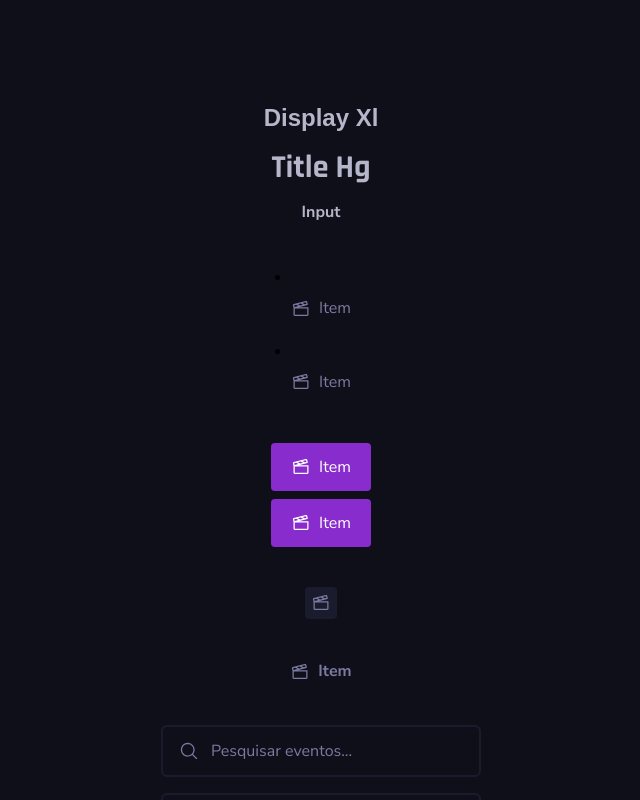
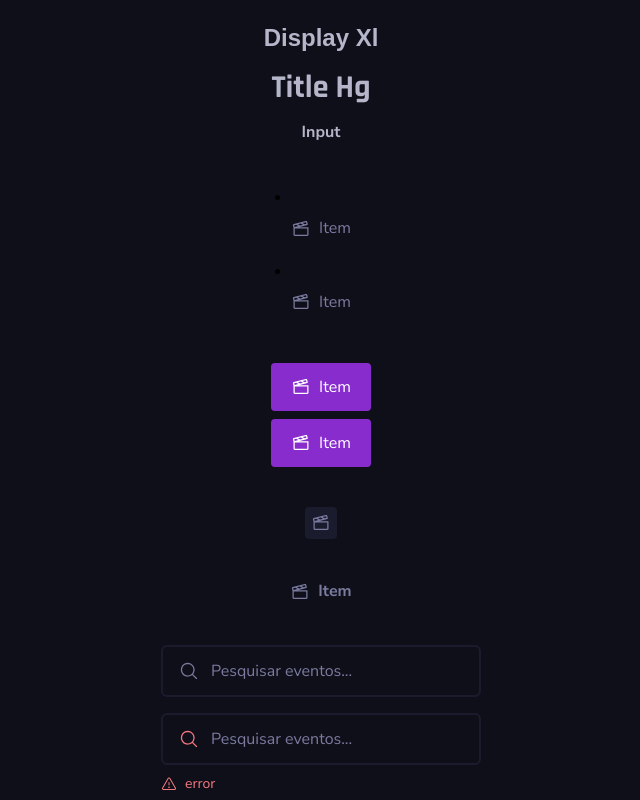
Before and after one commit to Edu-2de/fullstack-work-node, a React (Vite) app in the folder eventpass-web/: page /componentes in a window 1280 px wide. Shown: the top 800 px of the page, without its empty margins (319-959 px from the left). Built offline with nearby package versions, Linux system fonts and the light colour scheme; a web font is replaced by a local one.

Commit message:
feat: adiciona suporte a carregamento no componente EventCard e permite ícone personalizável no InputText

```diff
--- a/eventpass-web/src/components/eventCard.tsx
+++ b/eventpass-web/src/components/eventCard.tsx
@@ -2,6 +2,7 @@ import React, { useState } from "react";
 import { tv, type VariantProps } from "tailwind-variants";
 import StarFillIcon from "../assets/icons/Star-Fill.svg?react";
 import Icon from "./icon";
+import Skeleton from "./skeleton";
 import Text from "./text";
 
 const eventCardVariants = tv({
@@ -44,11 +45,13 @@ interface EventCardProps
         React.ComponentProps<"div">,
         VariantProps<typeof eventCardVariants> {
     event: Event;
+    isLoading?: boolean;
 }
 
 export default function EventCard({
     className,
     event,
+    isLoading,
     ...props
 }: EventCardProps) {
     const [isHover, setIsHover] = useState(false);
@@ -58,7 +61,7 @@ export default function EventCard({
             isHover,
         });
 
-    return (
+    return !isLoading ? (
         <div
             className={base({ className })}
             onMouseEnter={() => setIsHover(true)}
@@ -101,5 +104,7 @@ export default function EventCard({
                 </div>
             </div>
         </div>
+    ) : (
+        <Skeleton className={`w-70 h-100 rounded-2xl ${className || ""}`} />
     );
 }
--- a/eventpass-web/src/components/input-text.tsx
+++ b/eventpass-web/src/components/input-text.tsx
@@ -63,12 +63,14 @@ interface InputTextProps
         VariantProps<typeof inputTextVariants> {
     error?: React.ReactNode;
     onClear?: () => void;
+    icon?: React.FC<React.ComponentProps<"svg">>;
 }
 
 export default function InputText({
     className,
     error,
     value,
+    icon,
     onClear,
     ref,
     ...props
@@ -101,7 +103,12 @@ export default function InputText({
     return (
         <div className={base({ className })}>
             <div className={inputContainer()}>
-                <Icon svg={SearchIcon} className={iconLeft()} />
+                {!icon ? (
+                    <Icon svg={SearchIcon} className={iconLeft()} />
+                ) : (
+                    <Icon svg={icon} className={iconLeft()} />
+                )}
+
                 <input
                     ref={inputRef}
                     type="text"
--- a/eventpass-web/src/components/main-content.tsx
+++ b/eventpass-web/src/components/main-content.tsx
@@ -11,7 +11,7 @@ export default function MainContent({
     ...props
 }: MainContentProps) {
     return (
-        <main className={cx("mt-20 pb-20", className)} {...props}>
+        <main className={cx(className)} {...props}>
             {children}
         </main>
     );
```
